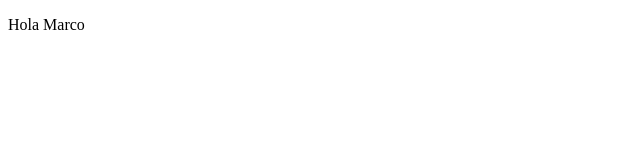
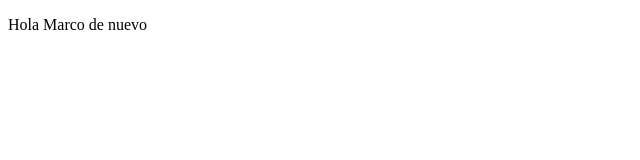
Before and after one commit to zonkoholland/ci-cd, a plain HTML site: page src/index.html in a window 1280 px wide. Shown: the full height of the page, 0-640 px from the left. Drawn offline with Linux system fonts and the light colour scheme.

Commit message:
Update index.html

```diff
--- a/src/index.html
+++ b/src/index.html
@@ -1,5 +1,5 @@
 <!DOCTYPE html>
 <html>
 <head><title>Título obligatorio</title></head>
-<body><p>Hola Marco</p></body>
+<body><p>Hola Marco de nuevo</p></body>
 </html>
```
